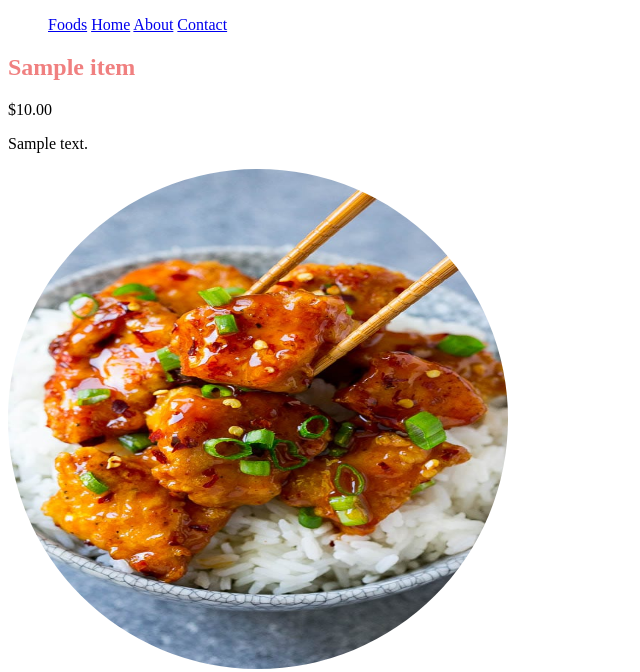
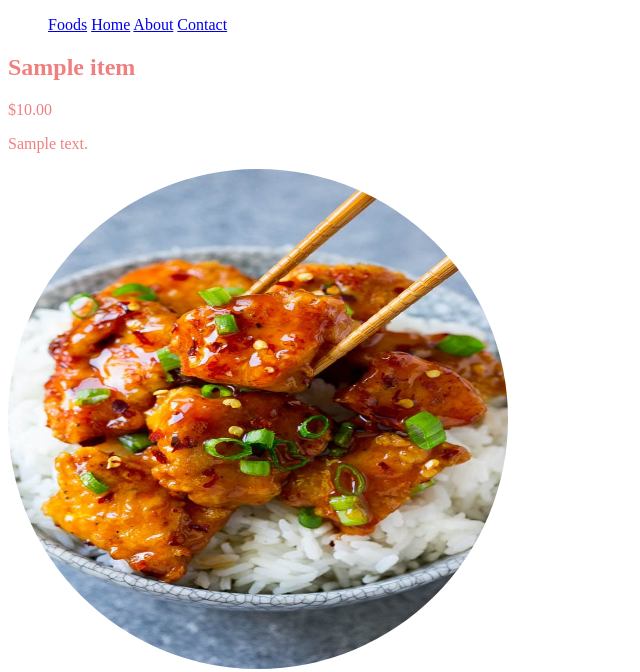
Before and after one commit to cjuanito797/groupProject, a Django app: page /chineeseRestaurant/foods/ in a window 1280 px wide. Shown: the top 672 px of the page, without its empty margins (0-640 px from the left). Run offline with Django 3.2, Linux system fonts and the light colour scheme; tables that the repository leaves empty hold one stand-in row (values such as "Sample post").

Commit message:
Update list.html

```diff
--- a/chinesseRestaurant/templates/items/list.html
+++ b/chinesseRestaurant/templates/items/list.html
@@ -26,10 +26,12 @@
 
 
     {% for food in foods %}
+        <div class="foodDesc">
         <h2>{{ food.name }}</h2>
         <p>${{ food.price }}</p>
         <p>{{ food.description }}</p>
         <img src="{% static "images/spicyChicken.jpg" %}" width="500" height="500"  alt="panda"/>
+        </div>
     {% endfor %}
 
 {% if is_paginated %}
```
